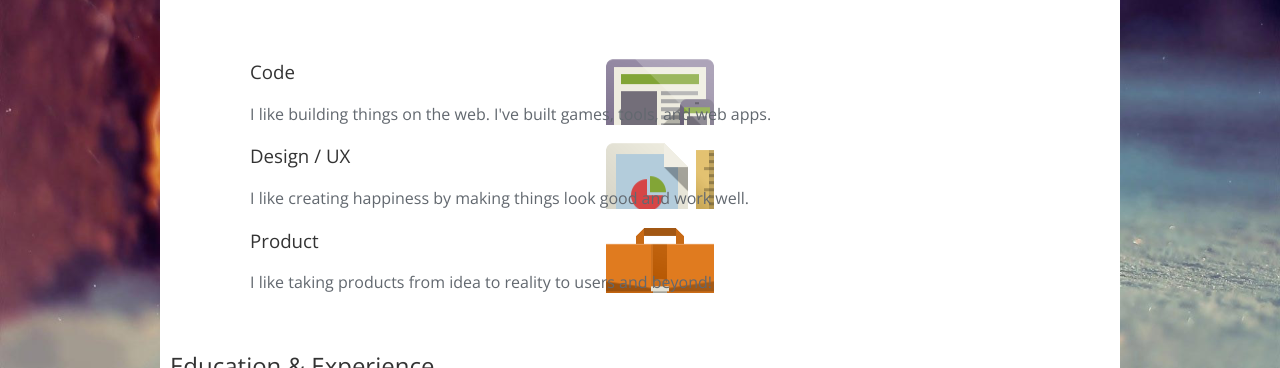
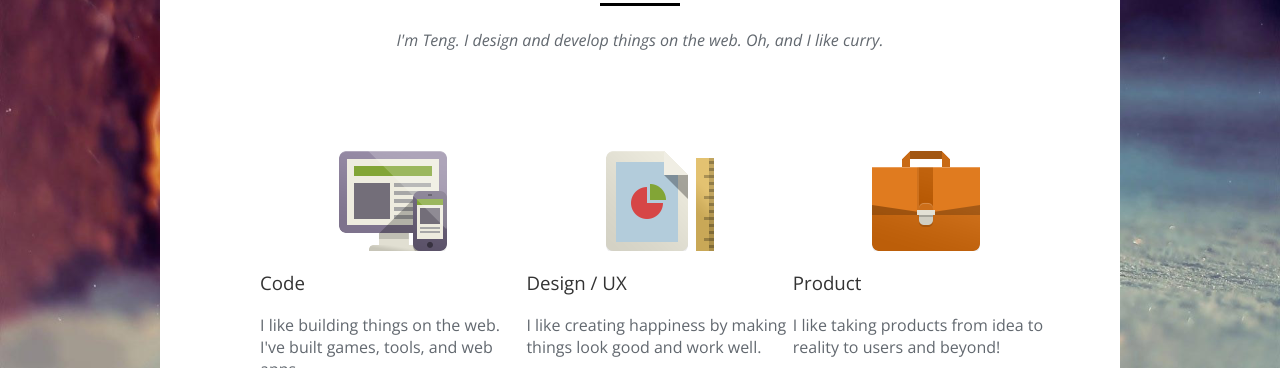
Before and after one commit to samael65535/sike-css, a website: page index.html in a window 1280 px wide. Shown: the part 428-796 px from the top of the page. Drawn offline with nearby package versions, Linux system fonts and the light colour scheme; a web font is replaced by a local one.

Commit message:
second day

```diff
--- a/css/main.css
+++ b/css/main.css
@@ -50,18 +50,29 @@ h1, h2, h3, h4, h5, h6 {
     box-shadow: 0 0px 2px 1px rgba(0,0,0,0.2);
 }
 
+ul.no_style {
+    list-style: none;   /*ȥ���б�װ��*/
+    padding: 0;         /*��������Ĭ�ϵļ��*/
+    margin: 0;
+    text-align: center;
+}
+
+ul.inline-items li {
+    display: inline-block;/* ����padding, margin, height��Ч*/
+}
+
 .main-nav {
     background-color: #333;
     width: 960px;
     text-align: center;
     display: inline-block;
-    padding: 1px;
+
 }
 
 .main-nav ul li {
     margin: 15px 10px;
     display: inline;
-    list-style: none;
+    list-style-type: none;
 }
 
 .main-nav ul li a {
@@ -80,39 +91,71 @@ h1, h2, h3, h4, h5, h6 {
     display: block;
     width: 25%;
     margin: 0 auto;
-
 }
 
 .info-section {
     padding: 10px;
     margin: 0px auto;
+    padding: 30px 60px;
     background-color: #fff;
+}
+
+.info-section header h2 {
+    font-size: 28px;
+    text-transform: uppercase;
+    letter-spacing: 3px;
+    text-align: center;
+
+}
+
+.info-section header h2:after{
+    border-bottom: 3px solid black;
+    content: "";
+    width: 80px;
+    margin: 20px auto;
+    display: block;
+    clear: both;
+}
+
+.info-section__description {
+    font-style: italic;
+    text-align: center;
+}
+
+.clearfix:after {
+    content:"";
+    display:table;
+    clear:both;
+}
+
+.whatido__skill{
+    padding-top: 100px;
+    width: 33.3%;
+    float: left;
+
+
 }
 
 .whatido__skill-list {
     list-style: none;
-    margin-top: 60px;
+    margin-top: 100px;
 }
+
 
 .whatido__skill--code {
     background-image: url(../img/skill-code.png);
     background-repeat: no-repeat;
     background-position: center top;
-    padding-left: 40px;
-}
+ }
 
 .whatido__skill--design {
-    display: block;
     background-image: url(../img/skill-design.png);
     background-repeat: no-repeat;
     background-position: center top;
-    padding-left: 40px;
 }
 
 .whatido__skill--product {
-    display: block;
     background-image: url(../img/skill-product.png);
     background-repeat: no-repeat;
     background-position: center top;
-    padding-left: 40px;
-}
+ }
```
